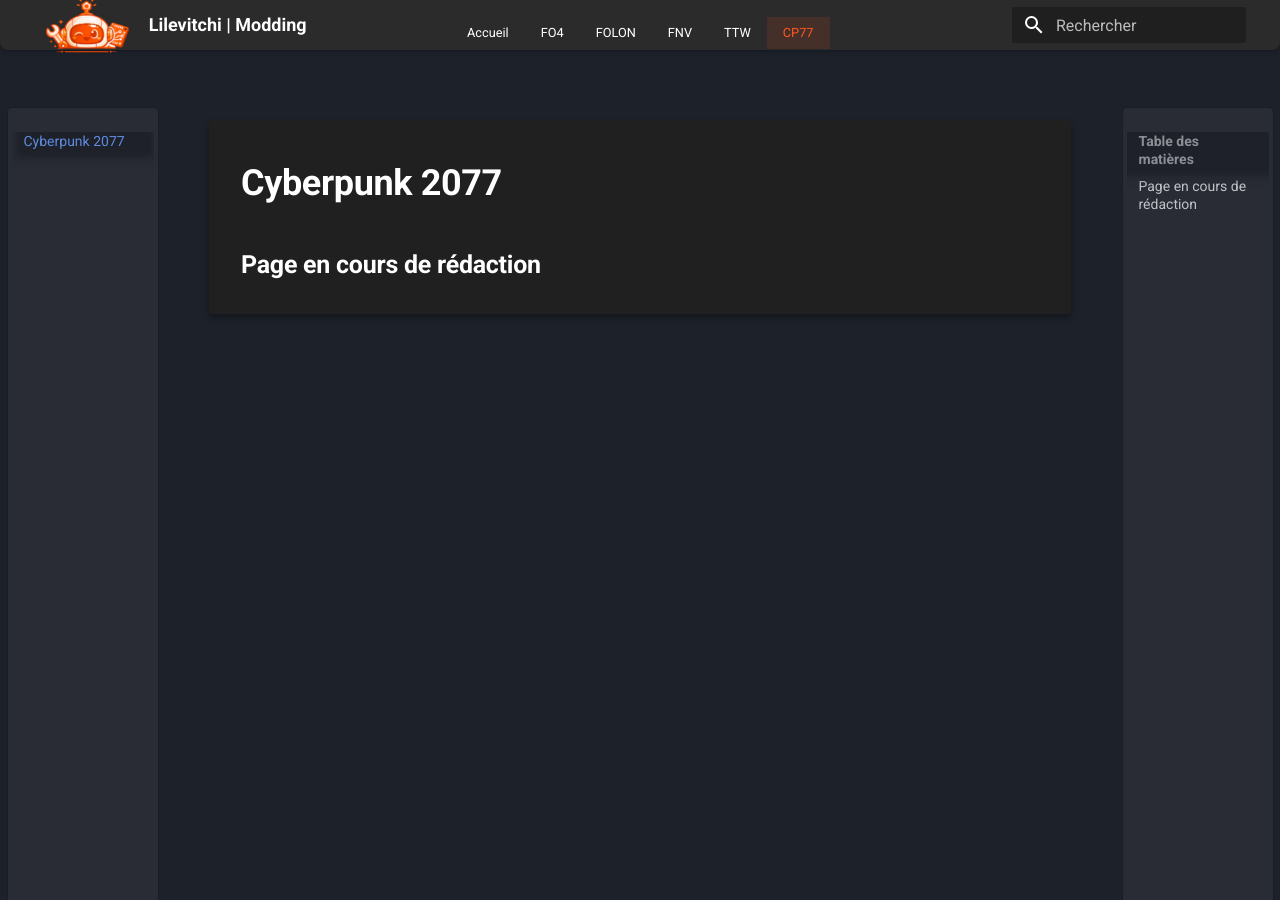
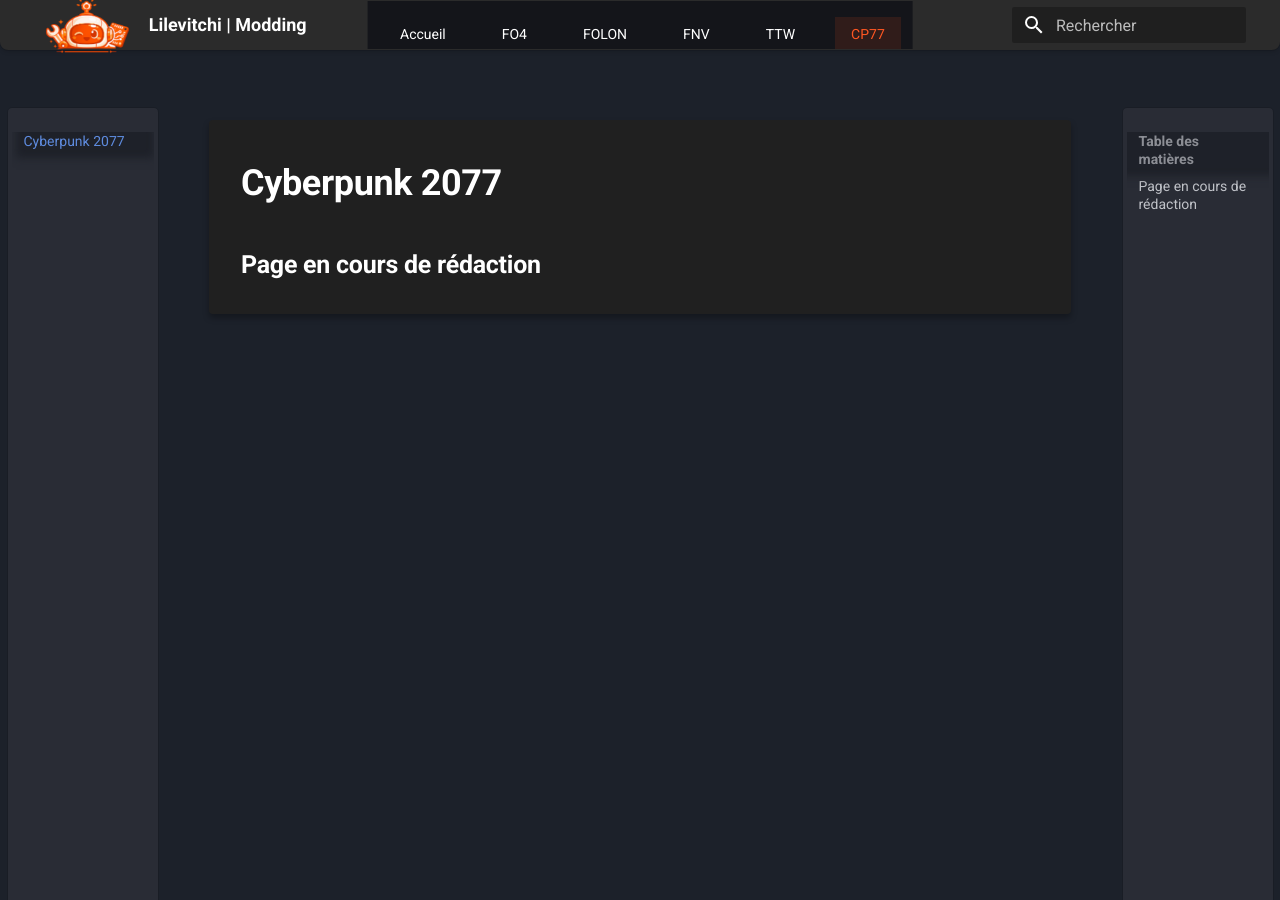
Before and after one commit to Lilevitchi/lilevitchi.github.io, an MkDocs documentation site: the page built from docs/cyberpunk/index.md, in a window 1280 px wide and 900 px high. Built offline with MkDocs 1.6.1 and Material for MkDocs 9.7.7, drawn with Linux system fonts in a browser that asks for light colours.

Commit message:
Update extra.css

```diff
--- a/docs/stylesheets/extra.css
+++ b/docs/stylesheets/extra.css
@@ -169,27 +169,6 @@
   margin-left: var(--space-xs);
 }
 
-
-
-
-[data-md-color-scheme] .md-header__tabs {
-  position: absolute;
-  left: 50%;
-  transform: translateX(-50%);
-  height: 100%;
-  display: flex;
-  align-items: center;
-  pointer-events: none;
-}
-
-[data-md-color-scheme] .md-tabs__link {
-  pointer-events: auto;
-  color: white;
-  padding: 0.4em 0.8em;
-  font-size: 0.85em;
-  transition: var(--transition);
-}
-
 /* ==============================
    2. NAVIGATION
    ==============================*/
@@ -199,43 +178,10 @@
   position: absolute;
   left: 50%;
   transform: translateX(-50%);
-  bottom: 0;
-
-  height: var(--header-height);
+  height: 100%;
   display: flex;
   align-items: center;
-  justify-content: center;
-
-  width: auto;
-  max-width: none;
-  background: transparent;
-}
-
-/* Barre des tabs */
-[data-md-color-scheme] .md-tabs {
-  position: stiky;
-  display: flex;
-  justify-content: center;
-  font-size: 0.75rem;
-  width: 100%;
-  background: transparent;
-  box-shadow: none;
-}
-
-/* Liste des onglets */
-[data-md-color-scheme] .md-tabs__list {
-  display: flex;
-  align-items: center;
-  height: 100%;
-  gap: 0;
-  padding: 0;
-  margin: 0;
-}
-
-/* Item = Source de l'espace */
-[data-md-color-scheme] .md-tabs__item {
-  margin: 0;
-  padding: 0;
+  pointer-events: none;
 }
 
 /* Onglet — état normal */
@@ -291,7 +237,7 @@
 }
 
 /* ==============================
-   3. CONTENU & TYPOGRAPHIE (INDEX)
+   3. STRUCTURE MAIN
    ==============================*/
 
 /* --------------------------------------------------
```
